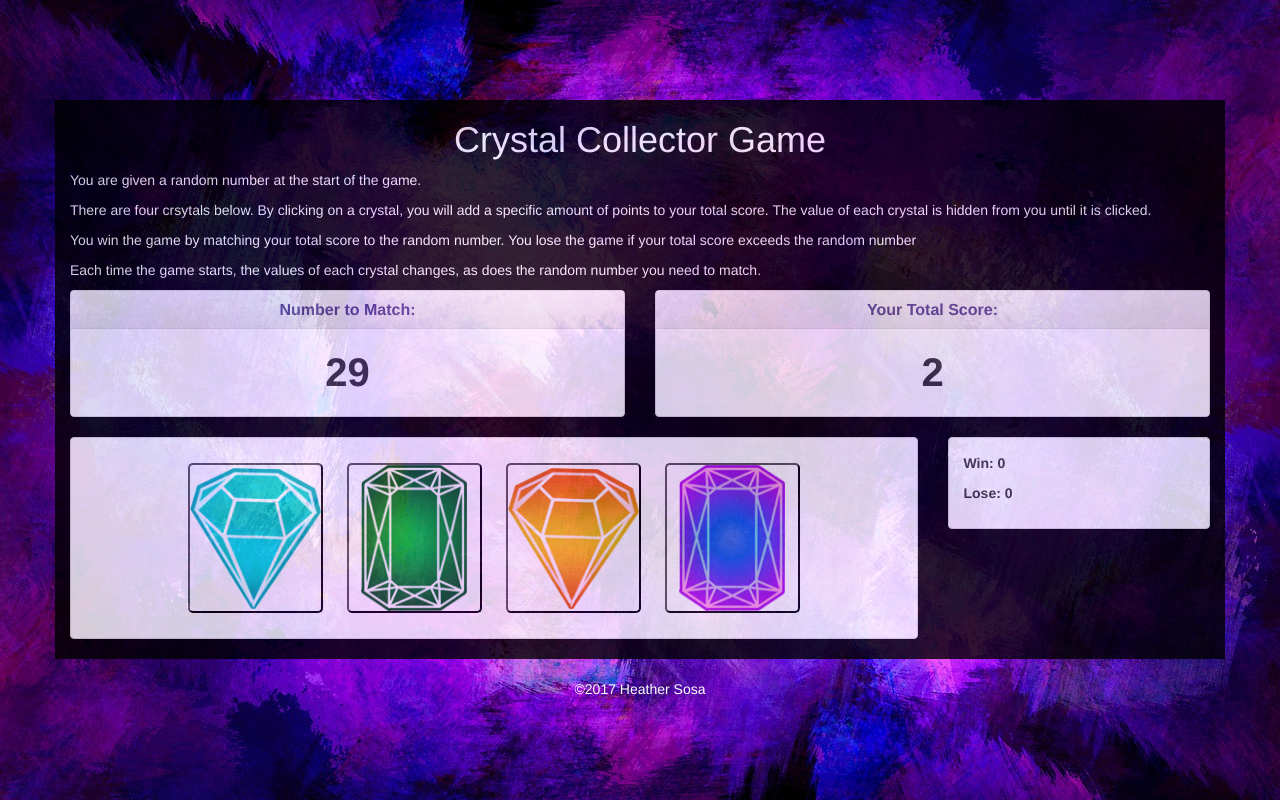
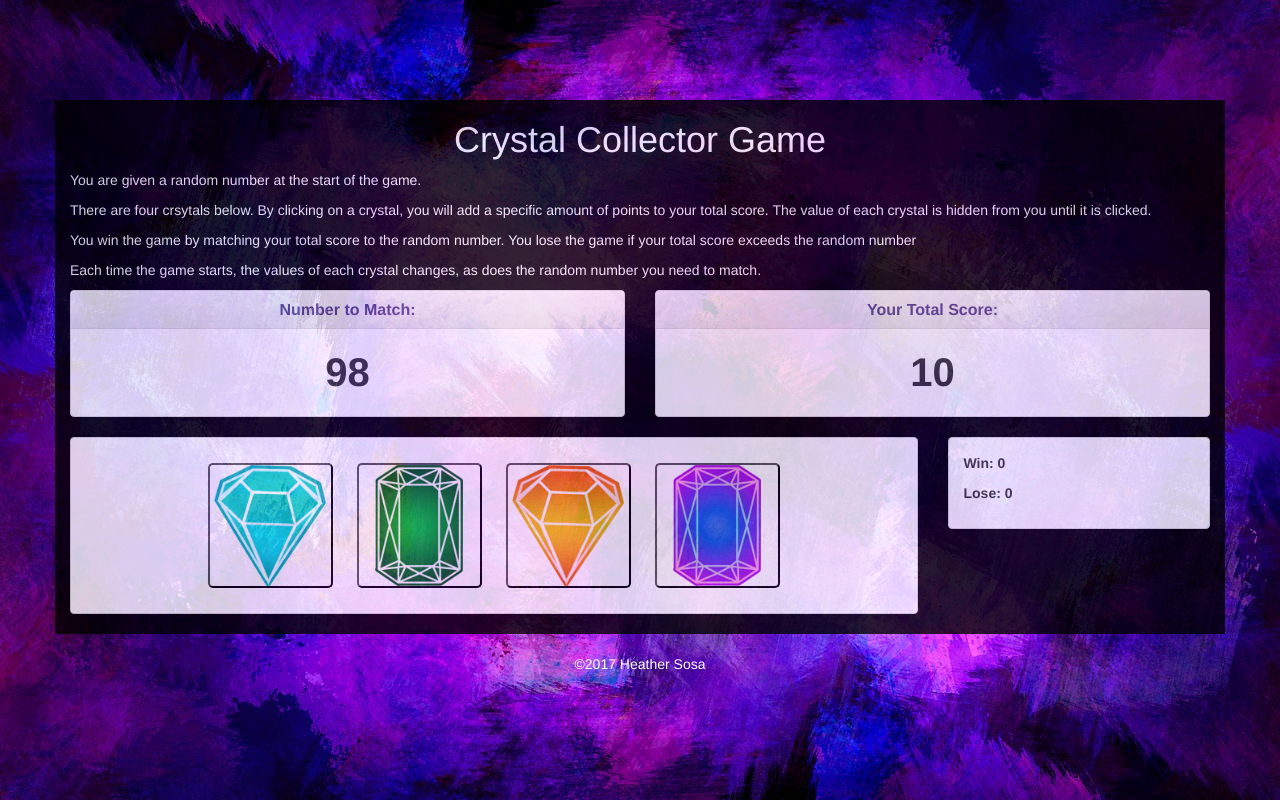
Before and after one commit to Heatherly/Week4-Game, a plain HTML site: page index.html in a window 1280 px wide. Both pictures are taken after a click on the button 255 px from the left and 538 px from the top of the page. Drawn offline with nearby package versions, Linux system fonts and the light colour scheme.

Commit message:
HLS finished, really?

```diff
--- a/assets/css/style.css
+++ b/assets/css/style.css
@@ -31,32 +31,32 @@ body {
 .crystal1{
 	background: url(../images/seablue_crystal.png) no-repeat center;
 	background-size: contain;
-	height: 150px;
-	width: 135px;
+	height: 125px;
+	width: 125px;
 	margin: 10px;
 	border-radius: 5px;
 }
 .crystal2{
 	background: url(../images/emerald.png) no-repeat center;
 	background-size: contain;
-	height: 150px;
-	width: 135px;
+	height: 125px;
+	width: 125px;
 	margin: 10px;
 	border-radius: 5px;
 }
 .crystal3{
 	background: url(../images/orange_crystal.png) no-repeat center;
 	background-size: contain;
-	height: 150px;
-	width: 135px;
+	height: 125px;
+	width: 125px;
 	margin: 10px;
 	border-radius: 5px;
 }
 .crystal4{
 	background: url(../images/pinkblue_emerald.png) no-repeat center;
 	background-size: contain;
-	height: 150px;
-	width: 135px;
+	height: 125px;
+	width: 125px;
 	margin: 10px;
 	border-radius: 5px;
 }
--- a/assets/javascript/game.js
+++ b/assets/javascript/game.js
@@ -8,7 +8,7 @@ var lose = 0;
 var matchNumber = "";
 var nums = [];
 
-$(function startGame() {
+function startGame() {
 
 	$("#yourTotalScore").html("_");
 	$("#wins").html(win);
@@ -57,34 +57,40 @@ $(function startGame() {
 		$(".crystal4").append(crystalValue4);
 	}
 
-}); //END OF STARTGAME() FUNCTION
+}; //END OF STARTGAME() FUNCTION
+function gameReset() {
+	nums = [];
+	yourScore = "";
+}
 
+startGame();
 
 $(document).on("click", "button", function() {
-	yourScore = "";
-
-		var crystalBtn = $(this).attr("data-crysValue");
-		console.log(crystalBtn);
-		nums.push(crystalBtn);
+	yourScore = 0;
+	var crystalBtn = $(this).attr("data-crysValue");
+	// console.log(crystalBtn);
+	nums.push(parseInt(crystalBtn));
 
 for(var i=0; i < nums.length; i++){
-
-    yourScore += parseInt(nums[i]);
-    console.log(nums);
-
-$("#yourTotalScore").html(yourScore);
+    yourScore += nums[i];
+    // console.log(nums);
+	$("#yourTotalScore").html(yourScore);
 }
 
+// Check for win or lose
 if (yourScore===matchNumber) {
-	console.log("You win!");
+	// console.log("You win!");
 	win++;
 	$("#wins").html(win);
-	// startGame();
+	gameReset();
+	startGame();
 }
+
 else if (yourScore > matchNumber) {
-	console.log ("You lose.")
+	// console.log ("You lose.")
 	lose++;
-	//startGame();
+	gameReset();
+	startGame();
 	$("#loss").html(lose);
 }
 
```
